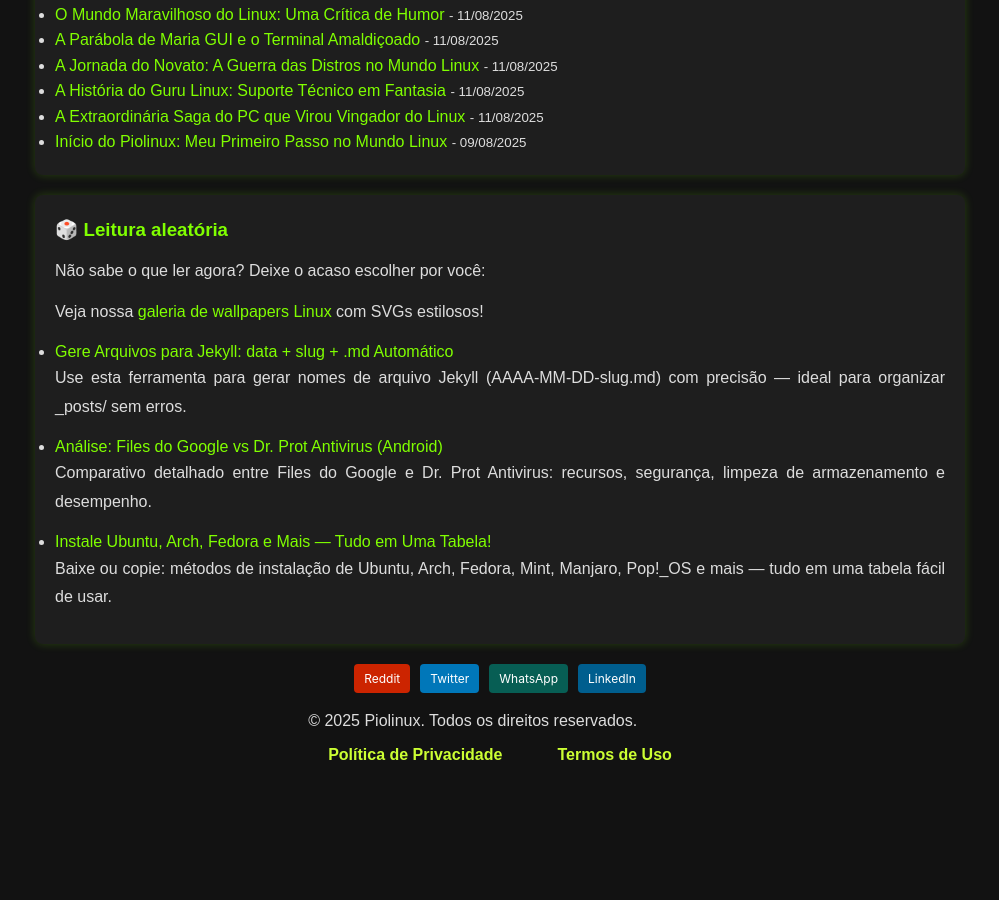
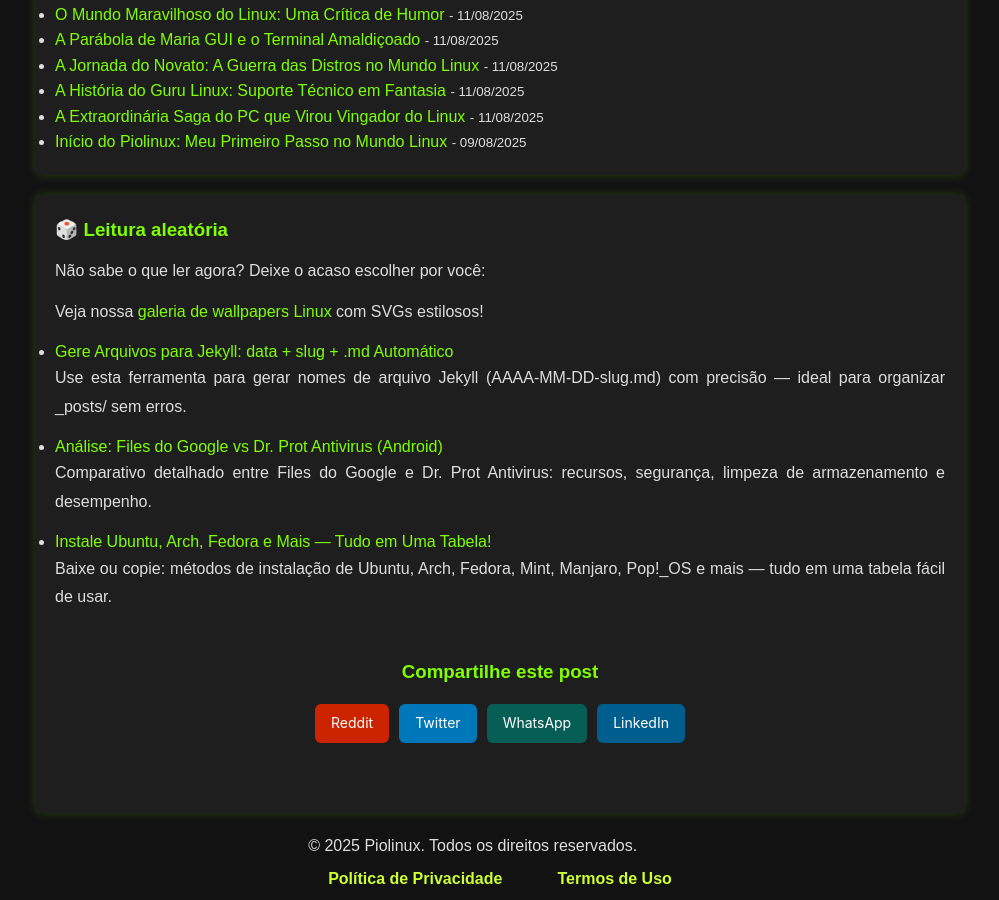
Before and after one commit to Piolinux/piolinux-site, a Jekyll site: the page built from index.md, in a window 1280 px wide and 900 px high, scrolled down 1008 px. Shown: the whole window, without its empty margins (140-1139 px from the left). Built offline with Jekyll 4.4.1, drawn with Linux system fonts in a browser that asks for light colours; before the commit the page ends 1784 px from its top, so only the background shows below that.

Commit message:
Update default.html

```diff
--- a/_layouts/default.html
+++ b/_layouts/default.html
@@ -3,9 +3,6 @@
 <head>
     {% include head.html %}
 </head>
-
-
-
 <body>
     {% include menu.html %}
 
@@ -20,37 +17,30 @@
         {% endif %}
 
         {{ content }}
+
+        <!-- Seção de Posts Aleatórios -->
         <section class="post-content">
             <div class="random-posts-container">
                 <h3>🎲 Leitura aleatória</h3>
-  <p>
-    Não sabe o que ler agora? Deixe o acaso escolher por você:
-  </p>
- <p>
-  Veja nossa <a href="/wallpapers/" class="link-visivel">galeria de wallpapers Linux</a> com SVGs estilosos!
-</p>
+                <p>Não sabe o que ler agora? Deixe o acaso escolher por você:</p>
+                <p>Veja nossa <a href="/wallpapers/" class="link-visivel">galeria de wallpapers Linux</a> com SVGs estilosos!</p>
                 <ul>
                     {% assign posts_aleatorios = site.posts | where_exp:"p", "p.url != page.url" | sample:3 %}
                     {% for post in posts_aleatorios %}
                     <li>
-        <a href="{{ post.url }}">
-          {{ post.title }}
-        </a>
+                        <a href="{{ post.url }}">{{ post.title }}</a>
                         {% if post.description %}
-          <p>
-            {{ post.description }}
-          </p>
+                        <p>{{ post.description }}</p>
                         {% endif %}
                     </li>
                     {% endfor %}
                 </ul>
             </div>
-</section>
 
-
-    </main>
-
-    <div id="share" style="text-align: center; margin: 15px 0;"></div>
+            <!-- Botões de Compartilhamento -->
+            <div id="share" style="text-align: center; margin: 30px 0; padding: 15px; background: #1e1e1e; border-radius: 8px;">
+                <h3>Compartilhe este post</h3>
+            </div>
 
             <script>
               document.addEventListener('DOMContentLoaded', () => {
@@ -76,19 +66,23 @@
                   a.style = `
                     background: ${color};
                     color: white;
-        padding: 5px 10px;
-        margin: 0 5px;
-        border-radius: 4px;
-        font-size: 12px;
+                    padding: 8px 16px;
+                    margin: 5px;
+                    border-radius: 6px;
+                    font-size: 14px;
                     text-decoration: none;
-        user-select: none;
                     display: inline-block;
                     font-family: -apple-system, BlinkMacSystemFont, 'Segoe UI', Roboto, sans-serif;
+                    transition: opacity 0.2s;
                   `;
+                  a.onmouseenter = () => a.style.opacity = '0.9';
+                  a.onmouseleave = () => a.style.opacity = '1';
                   container.appendChild(a);
                 });
               });
             </script>
+        </section>
+    </main>
 
     {% include footer.html %}
 </body>
```
Lines whose indentation alone changed are shown as unchanged.
